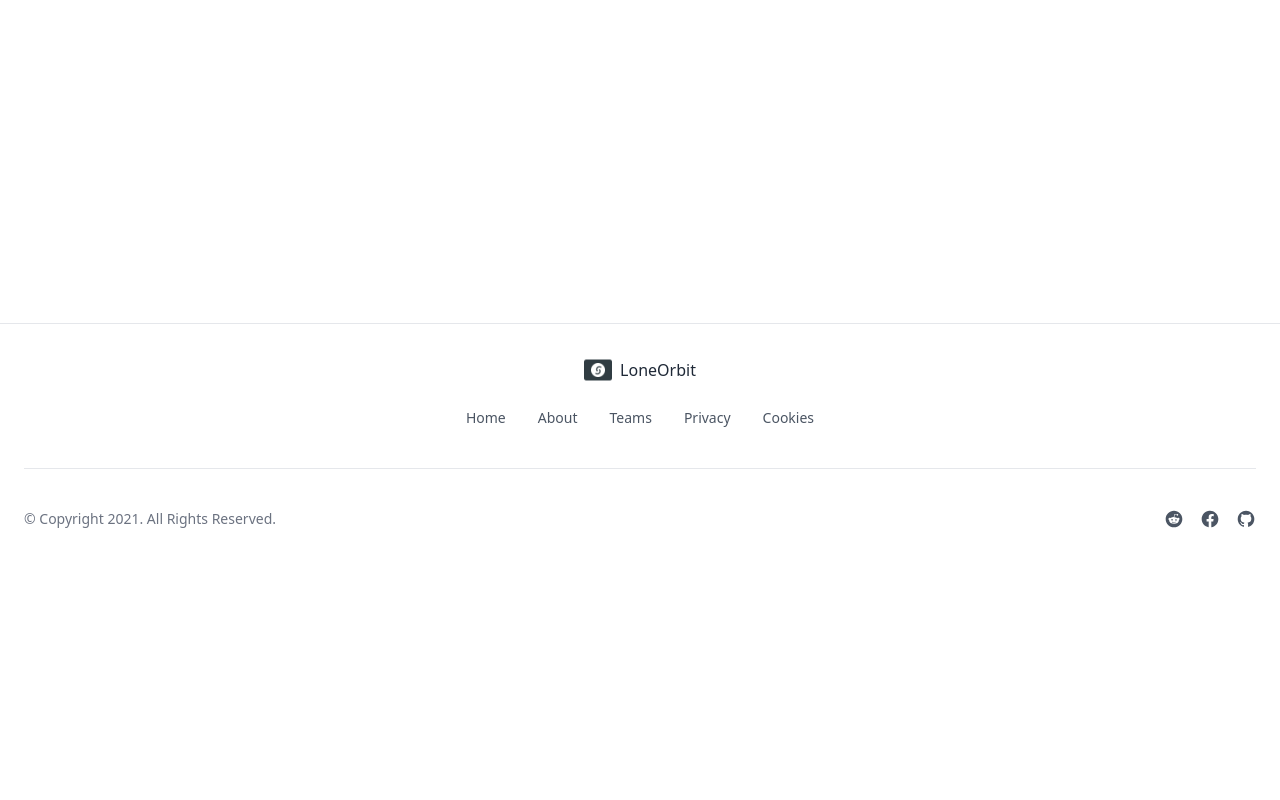
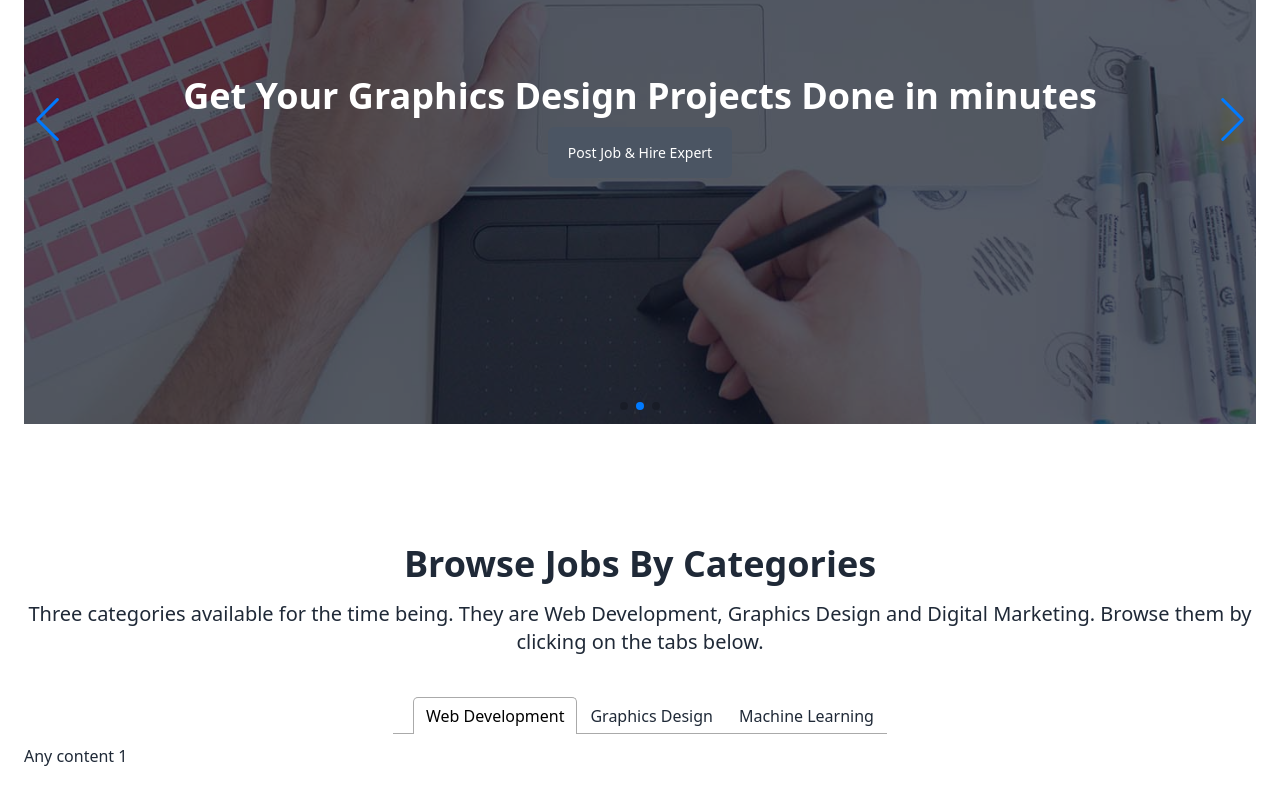
Before and after one commit to mohammadmunnamia0/LoneOrbit0.1-Client, a React (Vite) app: page /home in a window 1280 px wide. Shown: the part 340-1140 px from the top of the page. Before the commit the page ends 901 px from the top, so only its background shows below. Built offline with nearby package versions, Linux system fonts and the light colour scheme; no server answers.

Commit message:
organizetion of Categories

```diff
--- /dev/null
+++ b/src/components/Carousel.jsx
@@ -0,0 +1,49 @@
+import React, { useRef, useState } from "react";
+// Import Swiper React components
+import { Swiper, SwiperSlide } from "swiper/react";
+
+// Import Swiper styles
+import "swiper/css";
+import "swiper/css/pagination";
+import "swiper/css/navigation";
+
+// import required modules
+import { Autoplay, Pagination, Navigation } from "swiper/modules";
+import Slide from "./Slide";
+
+
+import bg1 from '../images/carousel1.jpg'
+import bg2 from '../images/carousel2.jpg'
+import bg3 from '../images/carousel3.jpg'
+
+export default function Carousel() {
+  return (
+    <div className="container px-6 py-10 mx-auto">
+      <Swiper
+       centeredSlides= {true}
+        spaceBetween={30}
+        loop={true}
+        autoplay={{
+          delay: 4500,
+          disableOnInteraction: false,
+        }}
+        pagination={{
+          clickable: true,
+        }}
+        navigation={true}
+        modules={[Autoplay,Pagination, Navigation]}
+        className="mySwiper"
+      >
+        <SwiperSlide>
+          <Slide image={bg1} text='Get Your Web Development Projects Done in minutes'></Slide>
+        </SwiperSlide>
+        <SwiperSlide>
+          <Slide image={bg2} text='Get Your Graphics Design Projects Done in minutes'></Slide>
+        </SwiperSlide>
+        <SwiperSlide>
+          <Slide image={bg3} text='Start Your Digital Marketing Campaigns up n running'></Slide>
+        </SwiperSlide>
+      </Swiper>
+    </div>
+  );
+}
--- a/src/components/Slide.jsx
+++ b/src/components/Slide.jsx
@@ -1,20 +1,22 @@
-const Slide = () => {
+import { Link } from "react-router-dom"
+
+const Slide = ({image,text}) => {
   return (
     <div
       className='w-full bg-center bg-cover h-[38rem]'
       style={{
-        backgroundImage: `url("https://images.unsplash.com/photo-1556761175-b413da4baf72?ixlib=rb-4.0.3&ixid=MnwxMjA3fDB8MHxwaG90by1wYWdlfHx8fGVufDB8fHx8&auto=format&fit=crop&w=1374&q=80")`,
+        backgroundImage: `url(${image})`,
       }}
     >
       <div className='flex items-center justify-center w-full h-full bg-gray-900/70'>
         <div className='text-center'>
           <h1 className='text-3xl font-semibold text-white lg:text-4xl'>
-            Build your new <span class='text-blue-400'>Saas</span> Project
+            {text}
           </h1>
           <br />
-          <button className='w-full px-5 py-4 mt-4 text-sm font-medium text-white capitalize transition-colors duration-300 transform bg-gray-600 rounded-md lg:w-auto hover:bg-gray-500 focus:outline-none focus:bg-gray-500'>
+          <Link to='/add-job' className='w-full px-5 py-4 mt-4 text-sm font-medium text-white capitalize transition-colors duration-300 transform bg-gray-600 rounded-md lg:w-auto hover:bg-gray-500 focus:outline-none focus:bg-gray-500'>
             Post Job & Hire Expert
-          </button>
+          </Link>
         </div>
       </div>
     </div>
--- /dev/null
+++ b/src/components/TabCategory.jsx
@@ -0,0 +1,39 @@
+import { Tab, TabList, TabPanel, Tabs } from "react-tabs";
+import "react-tabs/style/react-tabs.css";
+
+const TabCategory = () => {
+  return (
+    <div className="container px-6 py-10 mx-auto">
+      <div className="text-center py-10">
+      <h1 className="text-4xl font-bold capitalize"> Browse Jobs By Categories</h1>
+      <p className="mt-4 text-xl">Three categories available for the time being. They are Web Development, Graphics Design and Digital Marketing. Browse them by clicking on the tabs below.
+      </p>
+      </div>
+      <div>
+        <Tabs>
+          <div className="flex justify-center items-center">
+            <TabList>
+              <div className="ml-5">
+                <Tab>Web Development</Tab>
+                <Tab>Graphics Design</Tab>
+                <Tab>Machine Learning</Tab>
+              </div>
+            </TabList>
+          </div>
+
+          <TabPanel>
+            <h2>Any content 1</h2>
+          </TabPanel>
+          <TabPanel>
+            <h2>Any content 2</h2>
+          </TabPanel>
+          <TabPanel>
+            <h2>Any content 3</h2>
+          </TabPanel>
+        </Tabs>
+      </div>
+    </div>
+  );
+};
+
+export default TabCategory;
--- a/src/layouts/Main.jsx
+++ b/src/layouts/Main.jsx
@@ -9,7 +9,6 @@ const Main = () => {
       <div className="min-h-[calc(100vh-205px)]">
         <Outlet></Outlet>
       </div>
-
       <Footer></Footer>
     </div>
   );
--- a/src/pages/Home.jsx
+++ b/src/pages/Home.jsx
@@ -1,10 +1,15 @@
 import React from 'react';
+import Carousel from '../components/carousel';
+import TabCategory from '../components/TabCategory';
+
 
 const Home = () => {
     return (
         <div>
 
             <h1 className='text-5xl text-center'>Welcome to LoneOrbit Home</h1>
+            <Carousel></Carousel>
+           <TabCategory></TabCategory>
 
         </div>
     );
```
